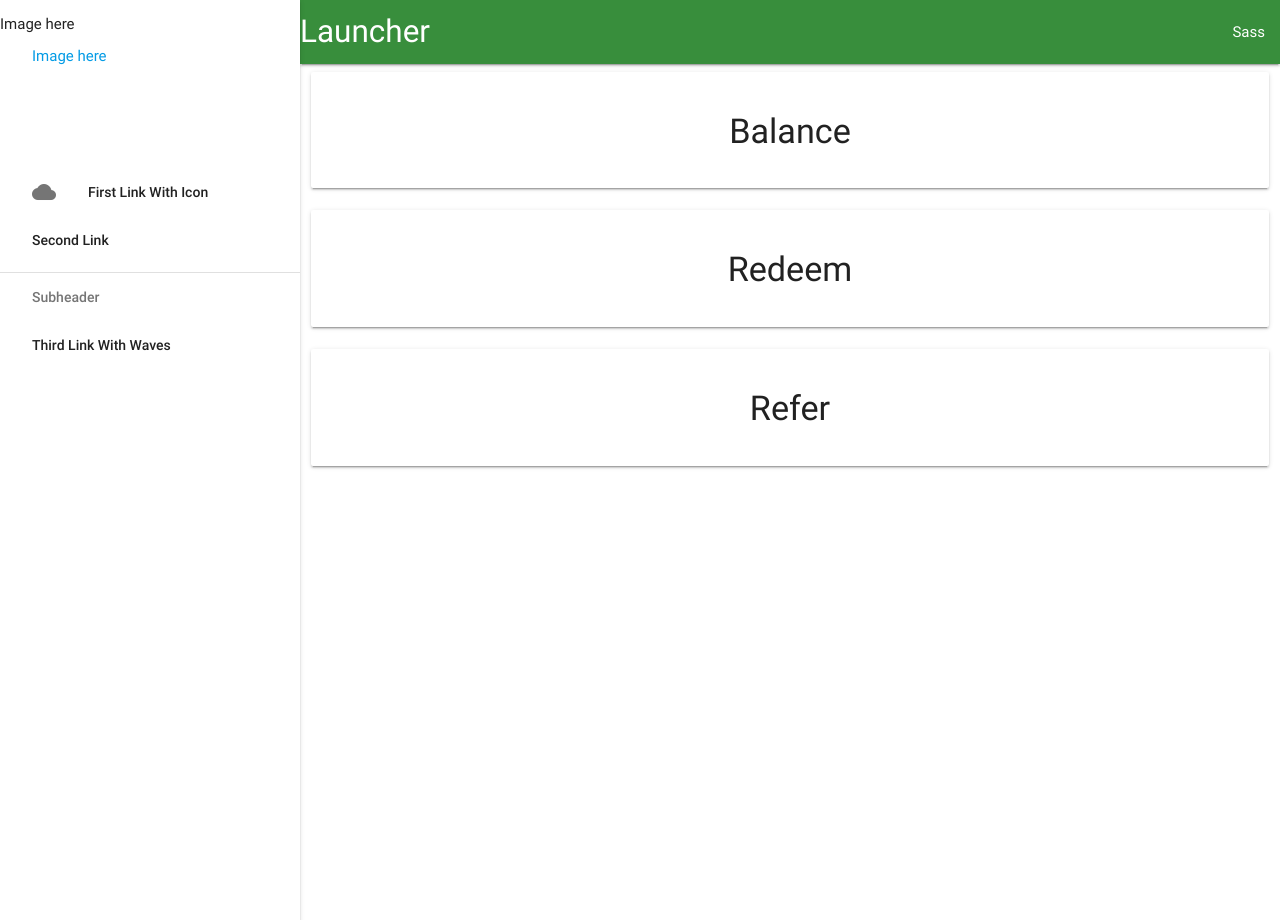
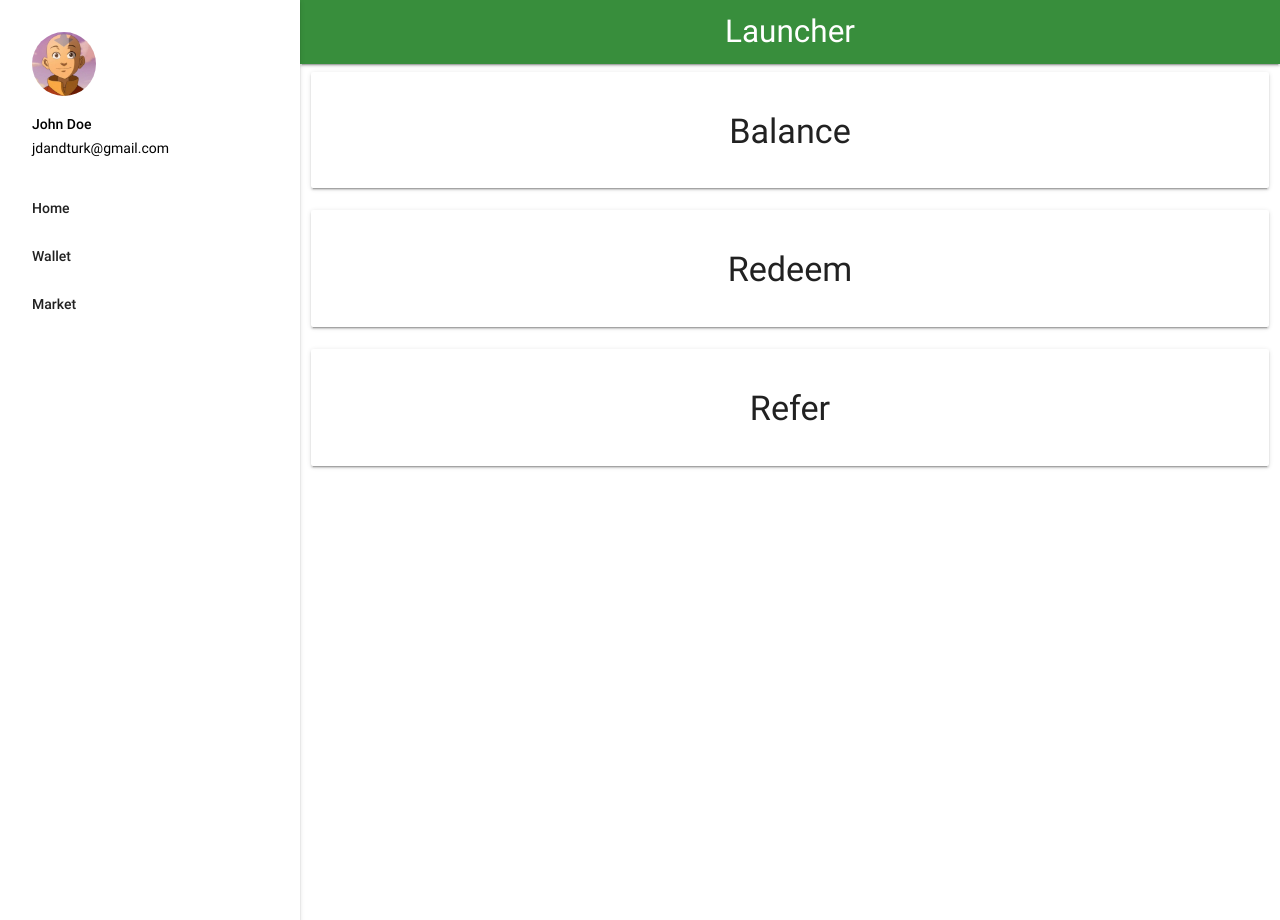
Before and after one commit to TarCode/service-launcher, a Django app: template config/templates/home.html in a window 1280 px wide. Run offline with Django 3.2, Linux system fonts and the light colour scheme; the template is opened without the code that fills it, so the values that code supplies are empty; some libraries are stand-ins or nearby versions.

Commit message:
added templates for wallet and market, added static js for materialize js init

```diff
--- /dev/null
+++ b/config/static/main.js
@@ -0,0 +1,4 @@
+$(document).ready(() => {
+	$(".button-collapse").sideNav();
+
+})
--- a/config/templates/base.html
+++ b/config/templates/base.html
@@ -15,10 +15,12 @@
 	<header>
 		<nav class="green darken-2">
 			<div class="nav-wrapper">
-				<a href="#" class="brand-logo">Launcher</a>
-				<ul id="nav-mobile" class="right hide-on-med-and-down">
+				<a href="/" class="brand-logo center">Launcher</a>
+				<ul id="nav-mobile" class="right hide-on-large-and-up">
 					<li>
-						<a href="sass.html">Sass</a>
+						<a href="#" data-activates="slide-out" class="button-collapse">
+							<i class="material-icons">menu</i>
+						</a>
 					</li>
 				</ul>
 			</div>
@@ -27,37 +29,33 @@
 	<ul id="slide-out" class="side-nav fixed">
 		<li>
 			<div class="user-view">
-				<div class="background">
-					<!-- <img src="https://edit-express.deviantart.com/art/Avatar-Angelina-189182691"> -->
-					<span>Image here</span>
-				</div>
+				<!-- <div class="background">
+					<img src="{% static 'avatar.jpeg' %}">
+				</div> -->
 				<a href="#!user">
-					<!-- <img class="circle" src="https://edit-express.deviantart.com/art/Avatar-Angelina-189182691"> -->
-					<span>Image here</span>
+					<img class="circle" src="{% static 'avatar.jpeg' %}">
+
 				</a>
 				<a href="#!name">
-					<span class="white-text name">John Doe</span>
+					<span class="black-text name">John Doe</span>
 				</a>
 				<a href="#!email">
-					<span class="white-text email">jdandturk@gmail.com</span>
+					<span class="black-text email">jdandturk@gmail.com</span>
 				</a>
 			</div>
 		</li>
 		<li>
-			<a href="#!">
-				<i class="material-icons">cloud</i>First Link With Icon</a>
+			<a href="/">
+				<!-- <i class="material-icons">cloud</i> -->
+				Home</a>
 		</li>
 		<li>
-			<a href="#!">Second Link</a>
+			<a href="/wallet">
+				<!-- <i class="material-icons">cloud</i> -->
+				Wallet</a>
 		</li>
 		<li>
-			<div class="divider"></div>
-		</li>
-		<li>
-			<a class="subheader">Subheader</a>
-		</li>
-		<li>
-			<a class="waves-effect" href="#!">Third Link With Waves</a>
+			<a href="/market">Market</a>
 		</li>
 	</ul>
 	 <main>
@@ -66,6 +64,8 @@
 	<!--Import jQuery before materialize.js-->
 	<script type="text/javascript" src="https://code.jquery.com/jquery-3.2.1.min.js"></script>
 	<script src="https://cdnjs.cloudflare.com/ajax/libs/materialize/0.100.2/js/materialize.min.js"></script>
+	<script rel="stylesheet" src="{% static 'main.js' %}"></script>
+
 </body>
 
 </html>
--- a/config/urls.py
+++ b/config/urls.py
@@ -13,6 +13,8 @@ admin.autodiscover()
 urlpatterns = (
     # Dashboard
 		url(r'^$', TemplateView.as_view(template_name='home.html')),
+		url(r'^wallet/', TemplateView.as_view(template_name='wallet.html')),
+		url(r'^market/', TemplateView.as_view(template_name='market.html')),
     url(r'^dashboard/', include(admin.site.urls)),
     # Views
     url(r'^api/', include('launcher_service.urls', namespace='launcher_service')),
```
Also changed, not shown: config/templates/market.html (added, +24 -0 lines), config/templates/wallet.html (added, +12 -0 lines), config/static/avatar.jpeg (added).
